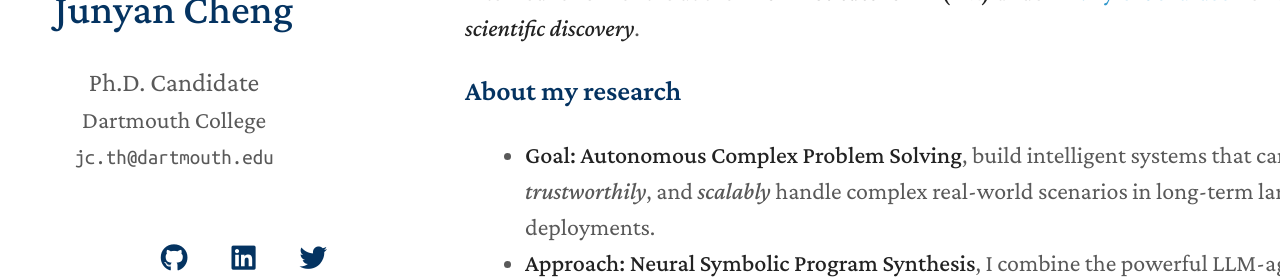
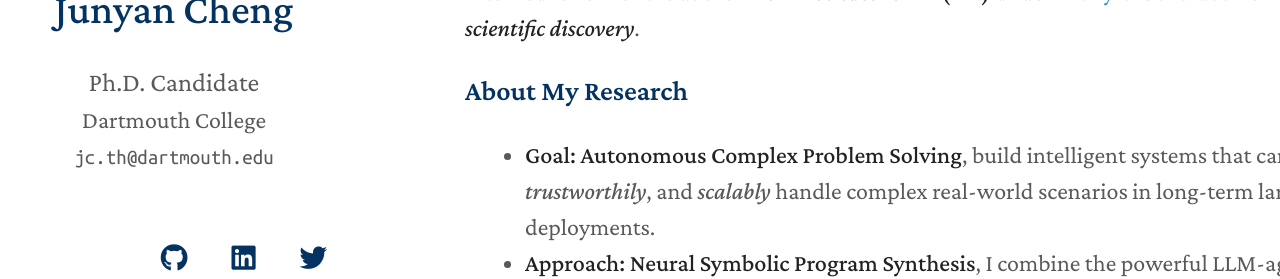
Before and after one commit to chengjunyan1/personal-page, a Jekyll site: the page built from index.md, in a window 1280 px wide and 900 px high, cut to the strip 297-576 px from the top of the window. Built offline with Jekyll 4.4.1, drawn with Linux system fonts in a browser that asks for light colours; nearby versions of some CDN libraries; a style sheet for code colours, icons or effects is not loaded; our own code applies the rules of GitHub Pages for plain Markdown files.

```diff
--- a/index.md
+++ b/index.md
@@ -8,7 +8,7 @@ I am a third-year Ph.D. candidate at Dartmouth College, fully funded by [PhD Inn
 I am currently a research intern at [**Microsoft Research Redmond**](https://www.microsoft.com/en-us/research/lab/microsoft-research-redmond/), working with [Dr. Jay Stokes](https://www.microsoft.com/en-us/research/people/jstokes/), on ***autonomous software engineering***.
 I interned for 6 months at the [**Allen Institute for AI (Ai2)**](https://allenai.org/) under [Dr. Kyle Richardson](https://www.nlp-kyle.com/) on ***autonomous scientific discovery***.
 
-### About my research
+### About My Research
 
 * **Goal:** **Autonomous Complex Problem Solving**, build intelligent systems that can *stably*, *trustworthily*, and *scalably* handle complex real-world scenarios in long-term large-scale deployments.
 * **Approach:** **Neural Symbolic Program Synthesis**, I combine the powerful LLM-agentic synthesizers with symbolic approaches, including logic, programming language, and optimization methods.
```
